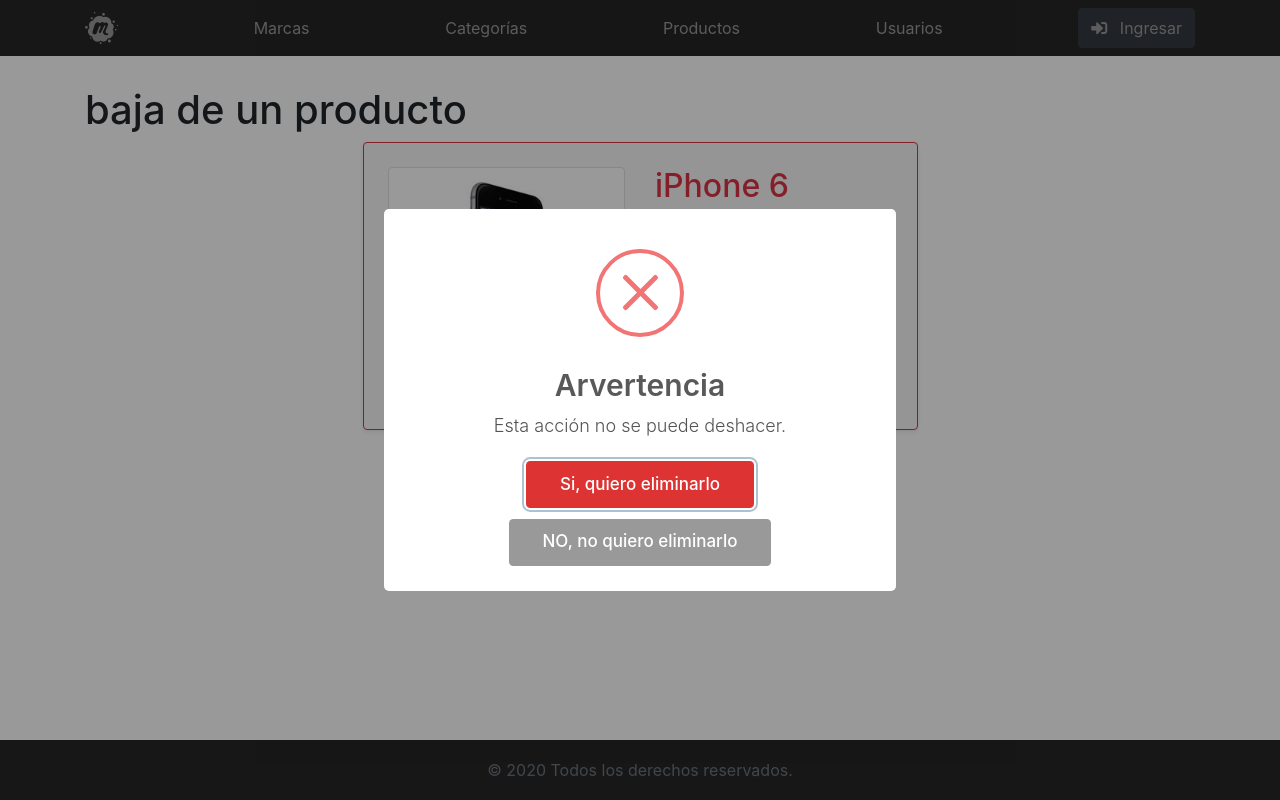
After one commit to exegeses/buenasTardesPHP, a PHP site: page /formEliminarProducto.php?idProducto=1 in a window 1280 px wide. The commit adds this page. Run offline with PHP 8.4, Linux system fonts and the light colour scheme; data comes from the database, SQL or seed files in the repository; some libraries are stand-ins or nearby versions.

Commit message:
confirmación de baja de un producto - sweetalert

```diff
--- a/sistema/adminProductos.php
+++ b/sistema/adminProductos.php
@@ -47,7 +47,7 @@
                     </a>
                 </td>
                 <td>
-                    <a href="" class="btn btn-outline-secondary">
+                    <a href="formEliminarProducto.php?idProducto=<?= $producto['idProducto'] ?>" class="btn btn-outline-secondary">
                         Eliminar
                     </a>
                 </td>
--- /dev/null
+++ b/sistema/formEliminarProducto.php
@@ -0,0 +1,60 @@
+<?php
+
+    require 'funciones/conexion.php';
+    require 'funciones/productos.php';
+    $producto = verProductoPorID();
+	include 'includes/header.html';
+	include 'includes/nav.php';
+?>
+
+    <main class="container">
+        <h1>baja de un producto</h1>
+
+        <div class="alert bg-light p-4 col-6 mx-auto border border-danger shadow-sm">
+            <div class="row">
+                <div class="col">
+                    <img src="productos/<?= $producto['prdImagen'] ?>" class="img-thumbnail">
+                </div>
+                <div class="col text-danger">
+                    <h2><?= $producto['prdNombre'] ?></h2>
+                    Marca: <?= $producto['mkNombre'] ?><br>
+                    Categoría: <?= $producto['catNombre'] ?><br>
+                    Precio: <?= $producto['prdPrecio'] ?><br>
+                    Presentación: <?= $producto['prdPresentacion'] ?><br>
+
+                    <form action="eliminarProducto.php" method="post">
+                        <input type="hidden" name="idProducto"
+                               value="<?= $producto['idProducto'] ?>">
+                        <button class="btn btn-danger btn-block my-2">
+                            Confirmar baja
+                        </button>
+                        <a href="" class="btn btn-outline-secondary btn-block">
+                            Volver a panel
+                        </a>
+                    </form>
+
+                </div>
+            </div>
+        </div>
+
+        <script>
+            Swal.fire({
+                title: 'Arvertencia',
+                text: "Esta acción no se puede deshacer.",
+                type: 'error',
+                showCancelButton: true,
+                confirmButtonColor: '#d33',
+                cancelButtonColor: '#999',
+                confirmButtonText: 'Si, quiero eliminarlo',
+                cancelButtonText: 'NO, no quiero eliminarlo'
+            }).then((result) => {
+                if (!result.value) {
+                    //redirección a panel productos
+                    window.location = 'adminProductos.php';
+                }
+            })
+        </script>
+
+    </main>
+
+<?php  include 'includes/footer.php';  ?>
```
